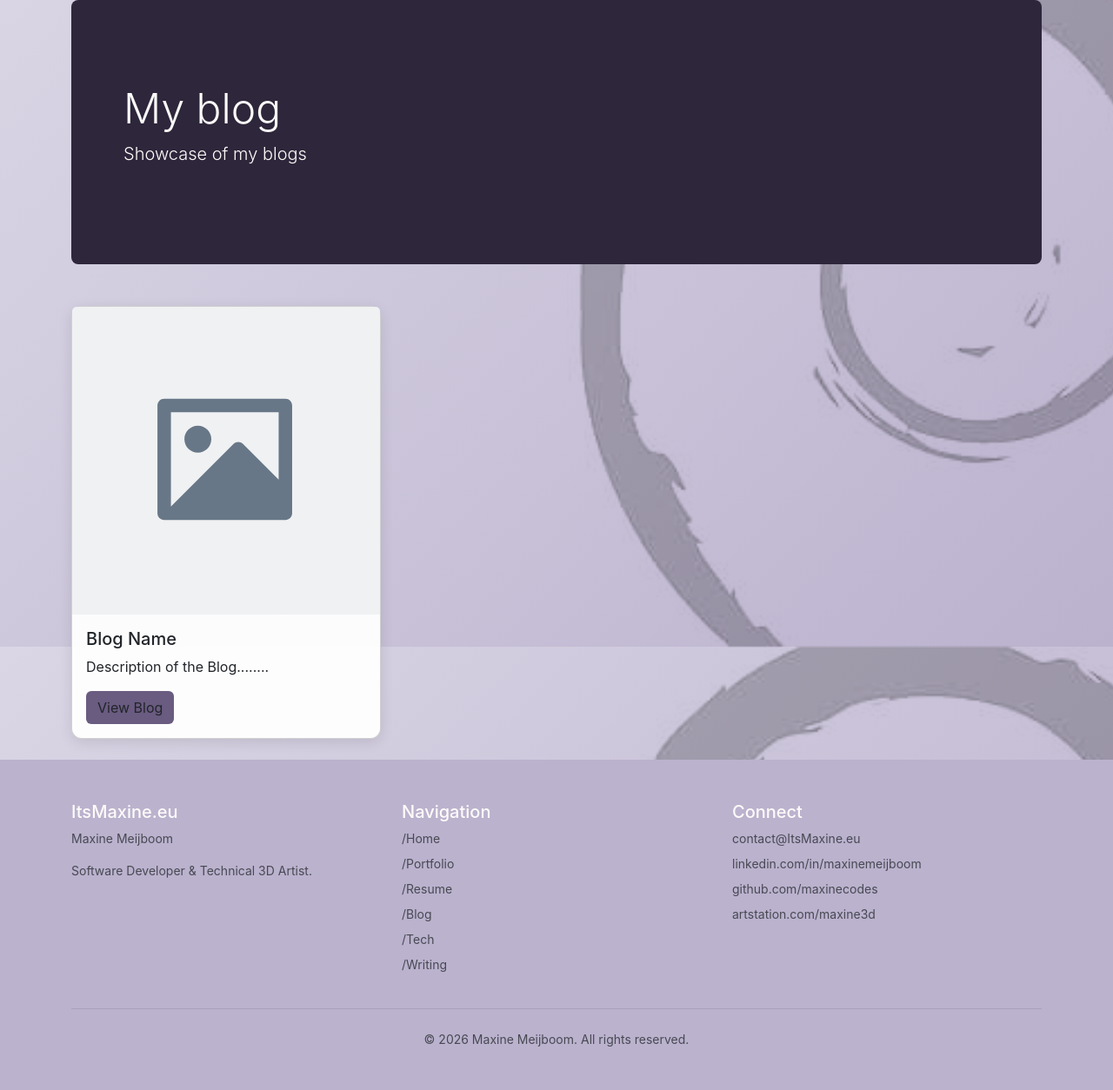
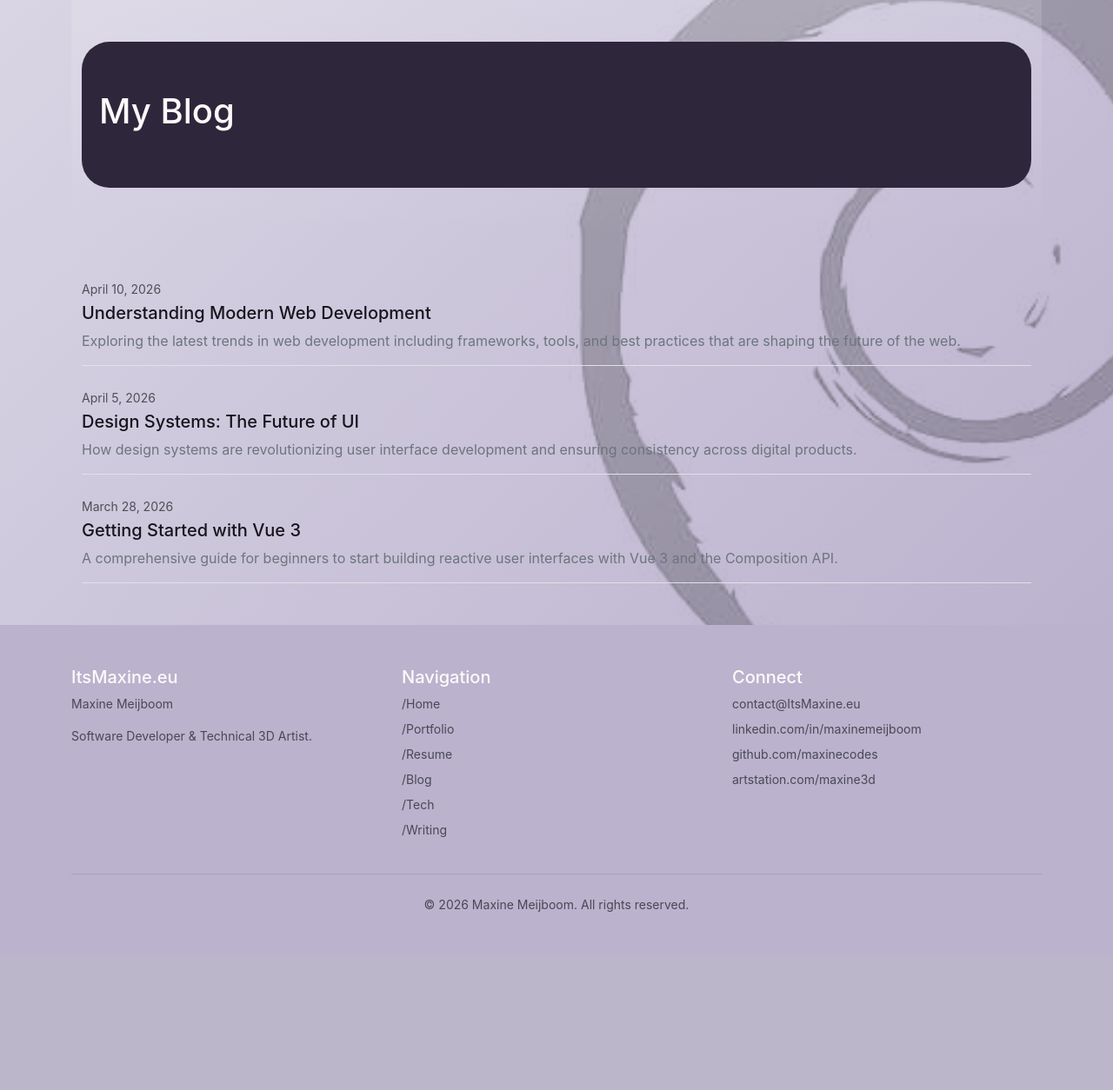
Before and after one commit to MaxineCodes/portfolio_website, a Flask app: page /blog in a window 1280 px wide. Shown: the part 56-1310 px from the top of the page at 87% size. After the commit the page ends 1105 px from the top, so only its background shows below. Run offline with Flask 3, Linux system fonts and the light colour scheme.

Commit message:
adjusted blog page

```diff
--- a/templates/blog.html
+++ b/templates/blog.html
@@ -3,23 +3,41 @@
 {% block title %}Blog{% endblock %}
 
 {% block content %}
-<div class="p-5 mb-5 bg-dark text-light rounded-3">
+<!-- Hero Section -->
+<section class="bg-gradient text-white py-5 mb-5">
+<div class="container">
+<div class="p-2 mb-2 bg-dark text-light rounded-5">
     <div class="container-fluid py-5">
-        <h1 class="display-5">My blog</h1>
-        <p class="lead">Showcase of my blogs</p>
+        <h1 class="display-9">My Blog</h1>
+        <!--<p class="lead"></p>-->
     </div>
 </div>
+</div>
+</section>
 
-<div class="row">
-    <div class="col-md-4 mb-4" v-for="project in projects">
-        <div class="card h-100">
-            <img src="{{ url_for('static', filename='images/placeholder.svg') }}" class="card-img-top" alt="Project">
-            <div class="card-body">
-                <h5 class="card-title">Blog Name</h5>
-                <p class="card-text">Description of the Blog........</p>
-                <a href="#" class="btn bg-custom">View Blog</a>
-            </div>
-        </div>
+<!-- Blog Posts List -->
+<section class="container mb-5">
+    <div class="d-flex flex-column gap-4">
+    <!-- Blog Post 1 -->
+    <article class="border-bottom pb-3">
+        <time datetime="2026-04-10" class="text-muted small">April 10, 2026</time>
+        <h2 class="fs-5 mb-2 mt-1">Understanding Modern Web Development</h2>
+        <p class="text-secondary mb-0">Exploring the latest trends in web development including frameworks, tools, and best practices that are shaping the future of the web.</p>
+    </article>
+
+    <!-- Blog Post 2 -->
+    <article class="border-bottom pb-3">
+        <time datetime="2026-04-05" class="text-muted small">April 5, 2026</time>
+        <h2 class="fs-5 mb-2 mt-1">Design Systems: The Future of UI</h2>
+        <p class="text-secondary mb-0">How design systems are revolutionizing user interface development and ensuring consistency across digital products.</p>
+    </article>
+
+    <!-- Blog Post 3 -->
+    <article class="border-bottom pb-3">
+        <time datetime="2026-03-28" class="text-muted small">March 28, 2026</time>
+        <h2 class="fs-5 mb-2 mt-1">Getting Started with Vue 3</h2>
+        <p class="text-secondary mb-0">A comprehensive guide for beginners to start building reactive user interfaces with Vue 3 and the Composition API.</p>
+    </article>
     </div>
-</div>
+</section>
 {% endblock %}
```
